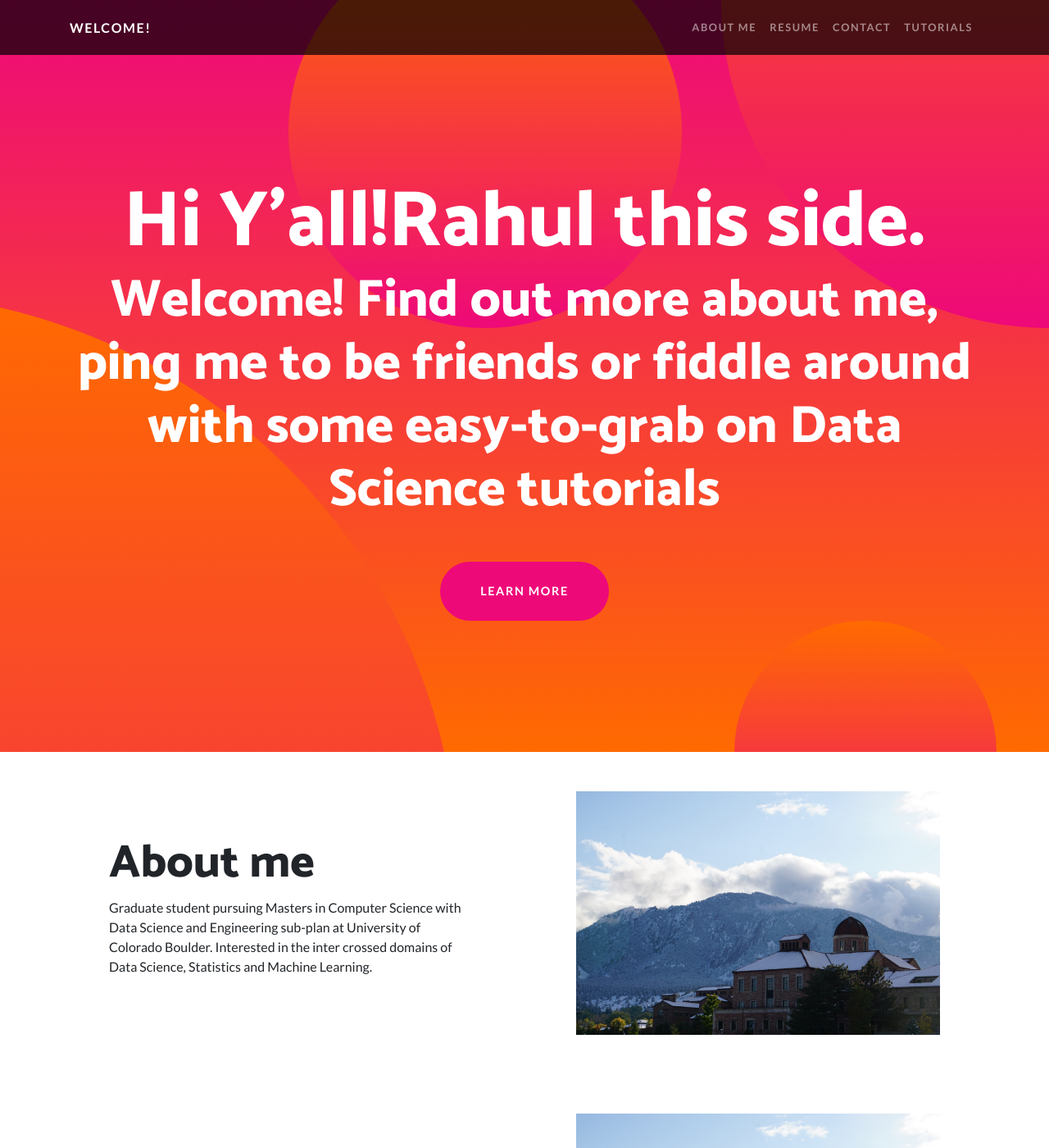
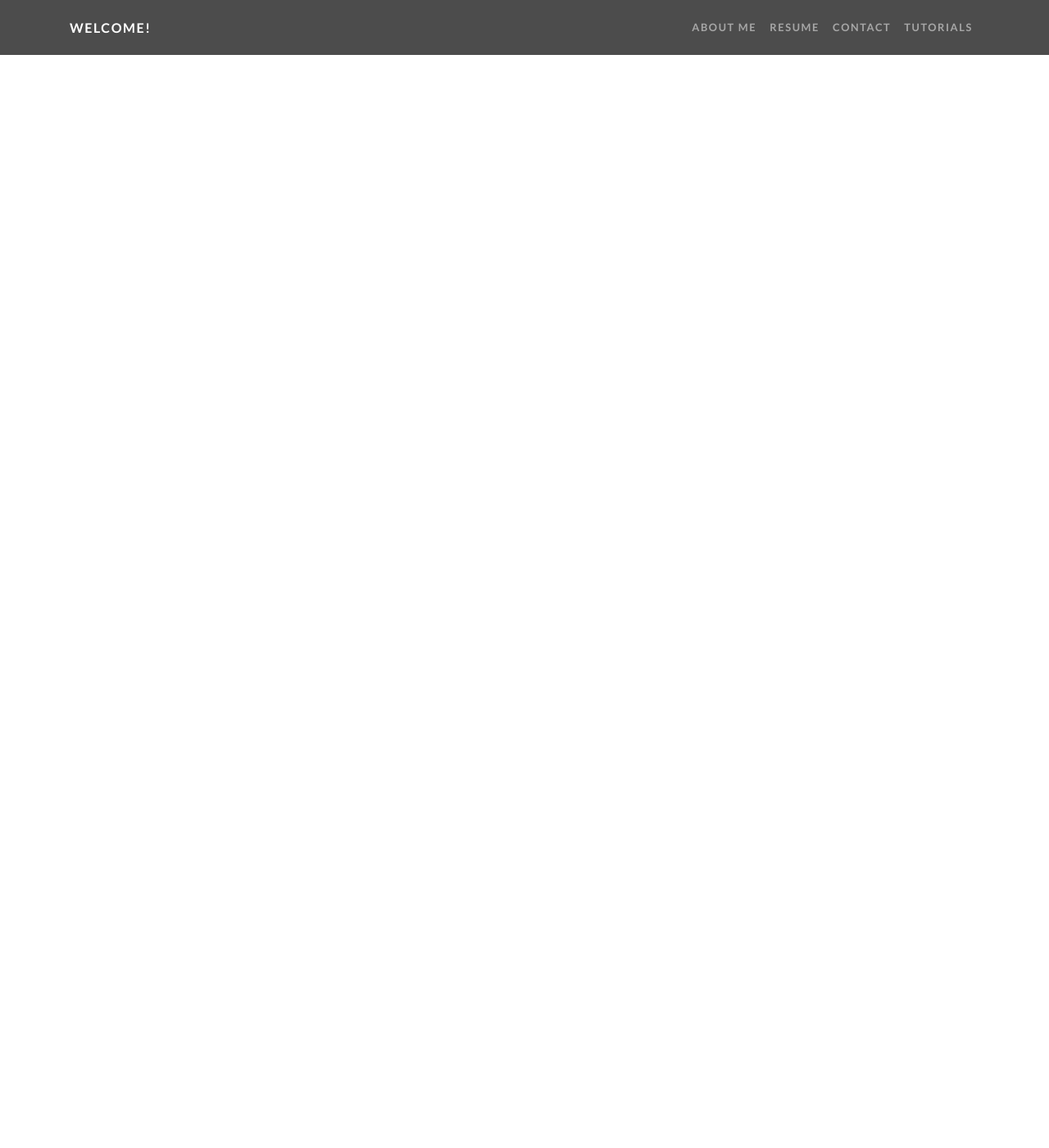
Before and after one commit to rc1208/rc1208.github.io, a Jekyll site: the page built from index.html, in a window 1280 px wide and 1400 px high. Shown: the whole window at 82% size. Built offline with Jekyll 4.4.1, drawn with Linux system fonts in a browser that asks for light colours; some of the changed text lies outside the part shown.

Commit message:
Update default.html

```diff
--- a/_layouts/default.html
+++ b/_layouts/default.html
@@ -49,71 +49,3 @@
         </div>
       </div>
     </nav>
-
-    <header class="masthead text-center text-white">
-      <div class="masthead-content">
-        <div class="container">
-          <h1 class="masthead-heading mb-0">Hi Y'all!Rahul this side.</h1>
-          <h4 class="masthead-subheading mb-0">Welcome! Find out more about me, ping me to be friends or fiddle around with some easy-to-grab on Data Science tutorials</h4>
-          <a href="#section1" class="btn btn-primary btn-xl rounded-pill mt-5">Learn More</a>
-        </div>
-      </div>
-      <div class="bg-circle-1 bg-circle"></div>
-      <div class="bg-circle-2 bg-circle"></div>
-      <div class="bg-circle-3 bg-circle"></div>
-      <div class="bg-circle-4 bg-circle"></div>
-    </header>
-
-    <section id = "section1">
-      <div class="container">
-        <div class="row align-items-center">
-          <div class="col-lg-6 order-lg-2">
-            <div class="p-5">
-             <!--- <img class="img-fluid rounded-circle" src="img/CU.JPG" alt=""> --->
-              <img class ="img-fluid" src="img/CU.JPG" alt="">
-            </div>
-          </div>
-          <div class="col-lg-6 order-lg-1">
-            <div class="p-5">
-              <h2 class="display-4">About me</h2>
-              <p>Graduate student pursuing Masters in Computer Science with Data Science and Engineering sub-plan at University of Colorado Boulder. Interested in the inter crossed domains of Data Science, Statistics and Machine Learning.</p>
-          </div>
-        </div>
-      </div>
-    </section>
-    <section id = "section2">
-      <div class="container">
-        <div class="row align-items-center">
-          <div class="col-lg-6 order-lg-2">
-            <div class="p-5">
-             <!--- <img class="img-fluid rounded-circle" src="img/CU.JPG" alt=""> --->
-              <img class ="img-fluid" src="img/CU.JPG" alt="">
-            </div>
-          </div>
-          <div class="col-lg-6 order-lg-1">
-            <div class="p-5">
-              <h2 class="display-4">Tutorials</h2>
-              <p>1. </p>
-          </div>
-        </div>
-      </div>
-    </section>
-
-
-
-
-    <!-- Footer -->
-    <footer class="py-5 bg-black">
-      <div class="container">
-        <p class="m-0 text-center text-white small">Copyright &copy; Rahul Chowdhury {{ site.time | date: '%Y' }}</p>
-      </div>
-      <!-- /.container -->
-    </footer>
-
-    <!-- Bootstrap core JavaScript -->
-    <script src="vendor/jquery/jquery.min.js"></script>
-    <script src="vendor/bootstrap/js/bootstrap.bundle.min.js"></script>
-
-  </body>
-
-</html>
```
